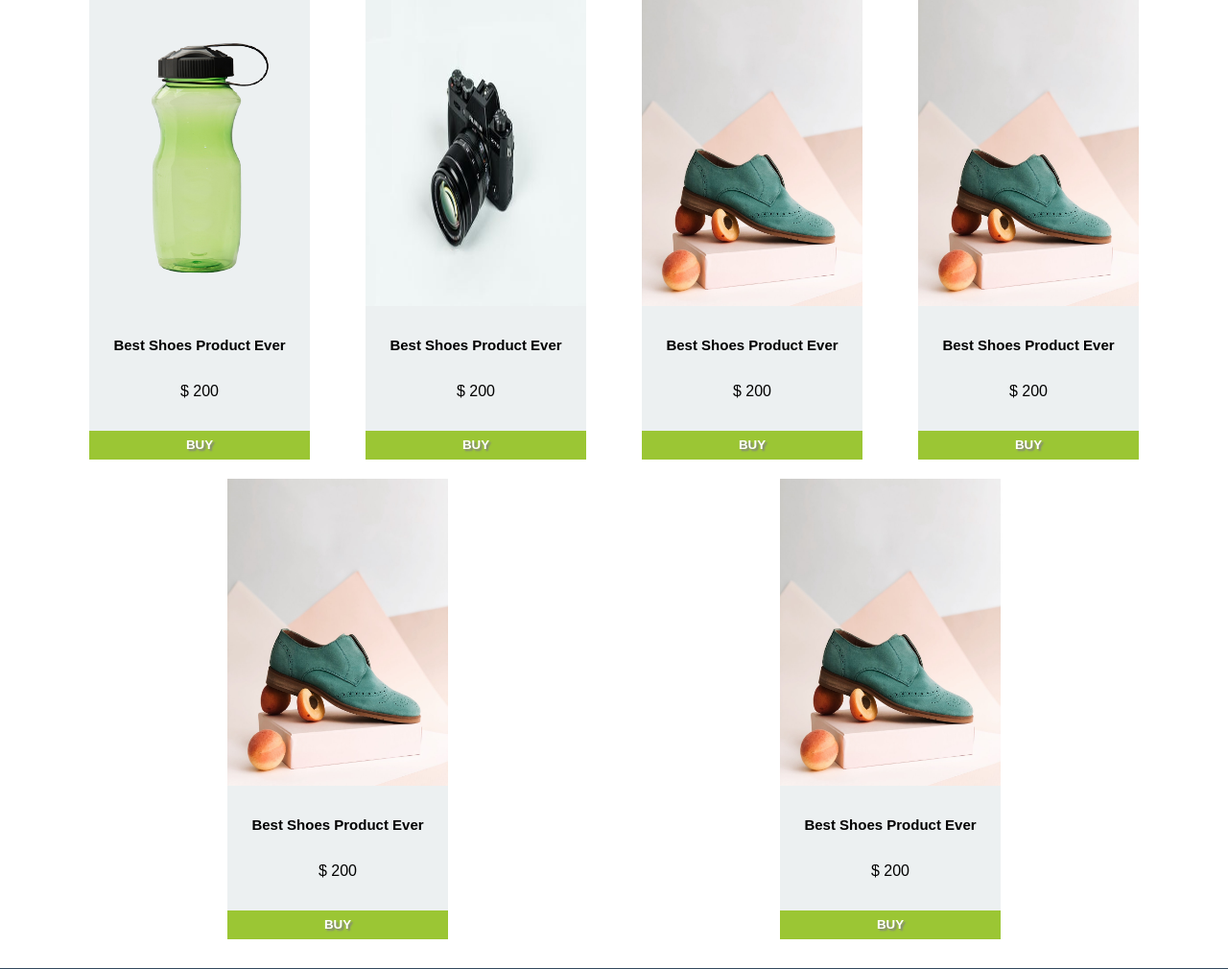
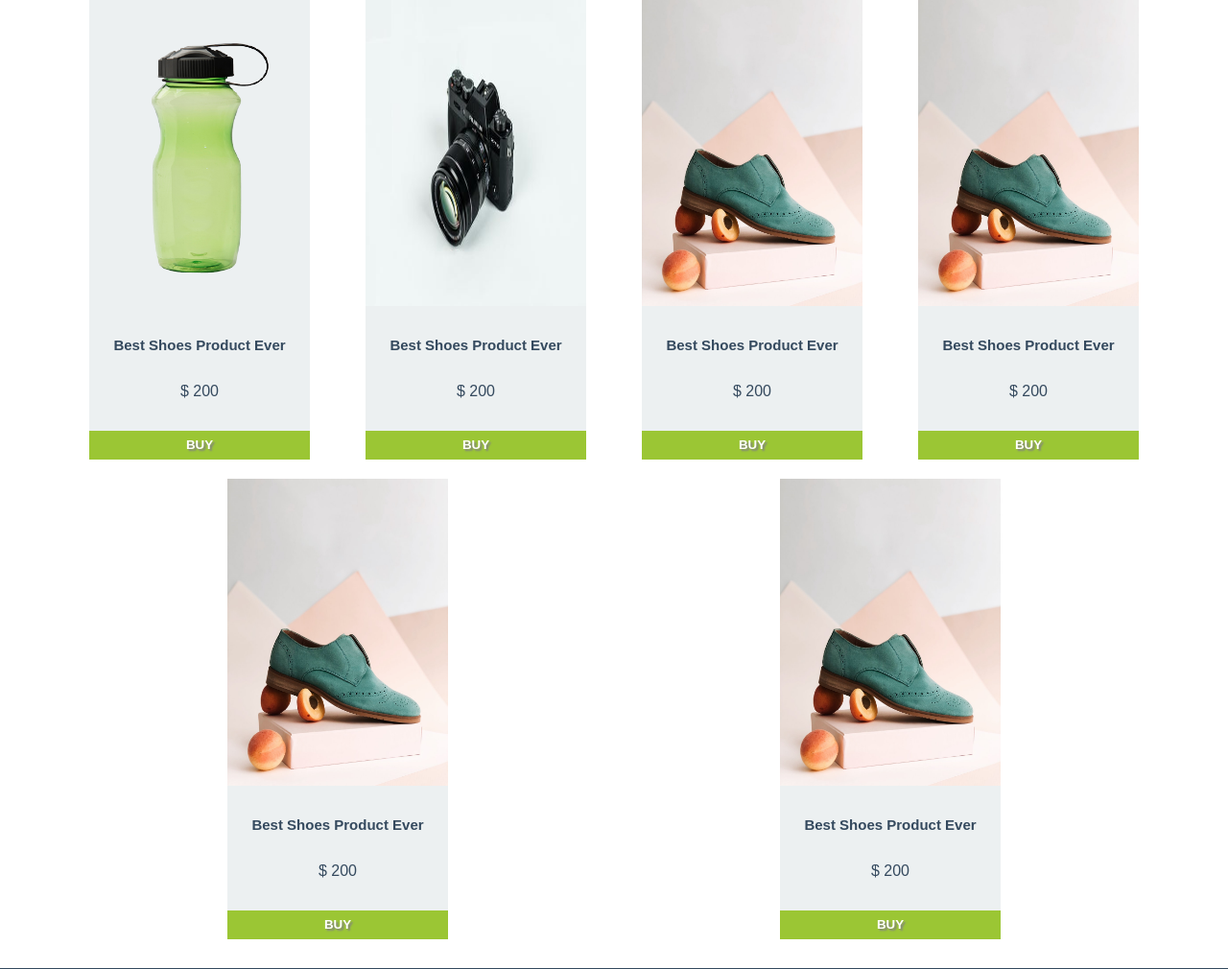
Before and after one commit to bacha-11/ParalyzeWebsite, a Flask app: page /shop in a window 1280 px wide. Shown: the part 941-1951 px from the top of the page at 96% size. Run offline with Flask 2, Linux system fonts and the light colour scheme.

Commit message:
change shoping card font color

```diff
--- a/app/static/style/style.css
+++ b/app/static/style/style.css
@@ -575,8 +575,14 @@ footer{
 
 
 .shoping_card h2{
+    color: #34495e;
     font-size: 15px;
     text-transform: capitalize;
+}
+
+
+.shoping_card span{
+    color: #34495e;
 }
 
 
```
Also changed, not shown: app/static/style/owner.css (+8 -0 lines).
